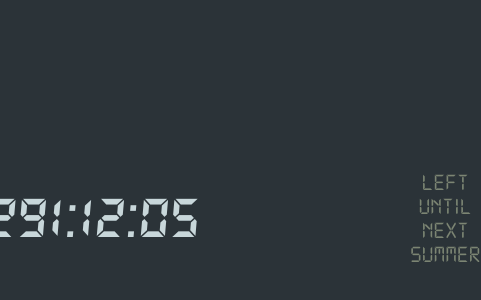
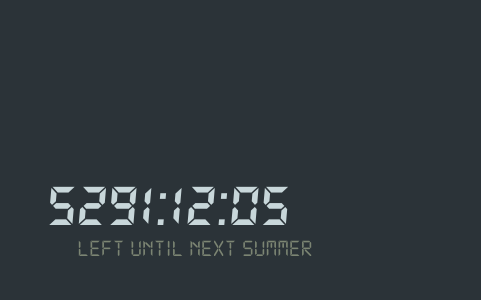
Before and after one commit to gtversion/summer-countdown, a plain HTML site: page index.html in a window 390 px wide. Shown: the part 204-504 px from the top of the page, 481 px wide, since content can reach past the window. Drawn offline with Linux system fonts and the light colour scheme.

Commit message:
Refactor CSS for layout and text alignment
Adjusted layout and styling for better responsiveness.

```diff
--- a/css/main.css
+++ b/css/main.css
@@ -1,11 +1,14 @@
 body{
     margin: 0;
+    padding: 0;
     height: 100vh;
     background-color: #2b3338;
     display: flex;
     justify-content: center;
     align-items: center;
     font-family: 'DS-Digital', Arial, Helvetica, sans-serif;
+    display: flex;
+    flex-direction: column;
 }
 
 .summer-text,
@@ -14,23 +17,19 @@ body{
     font-style: italic;
 }
 
-.summer-text {
-    display: flex;
-    flex-direction: column;
-}
-
 .time-container{
     color: #c8d7da;
     font-size: clamp(60px, 14vw, 180px);
     font-weight: bold;
-    min-width: 10ch;
+    min-width: 300px;
     text-align: start;
-    padding-left: 50%;
-    transform: translateX(-30%);
+    align-self: self-start;
+    margin-left: 50%;
+    transform: translateX(-50%);
 }
 
 .centered-text {
-    text-align: center;
-    font-size: clamp(24px, 6vw, 73px);
+    font-size: clamp(24px, 6vw, 80px);
     color: #7c8573;
+    min-width: 10ch;
 }
```
